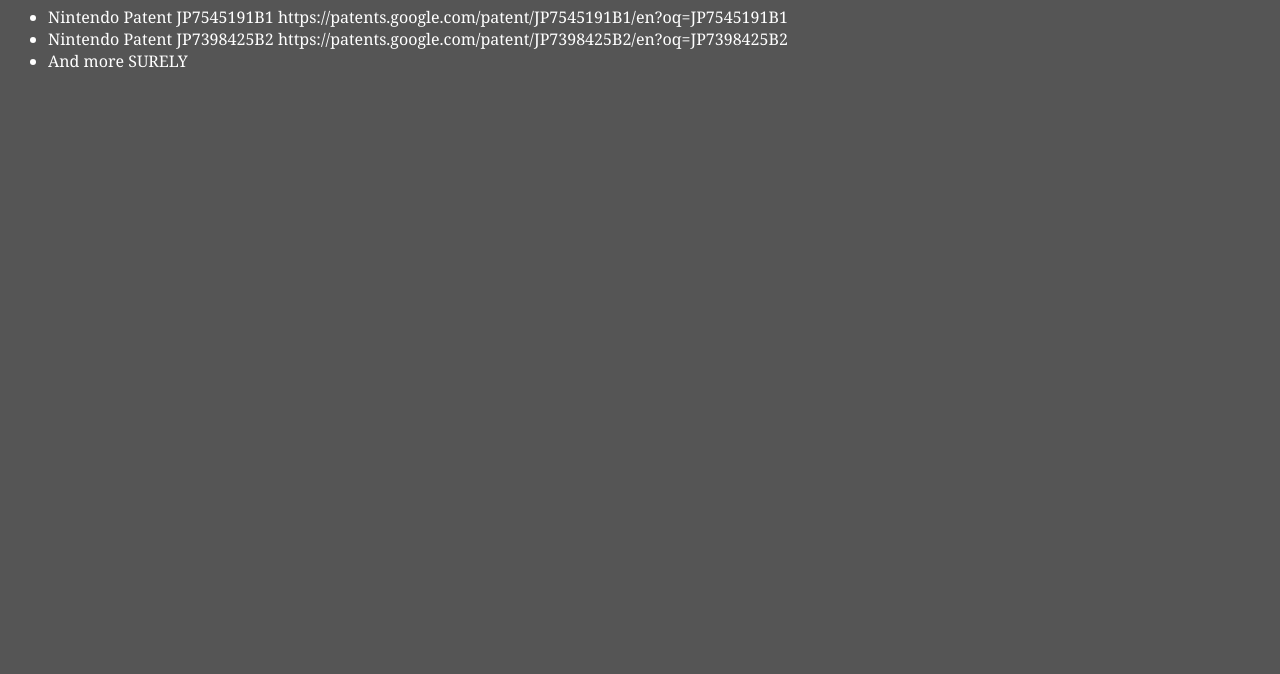
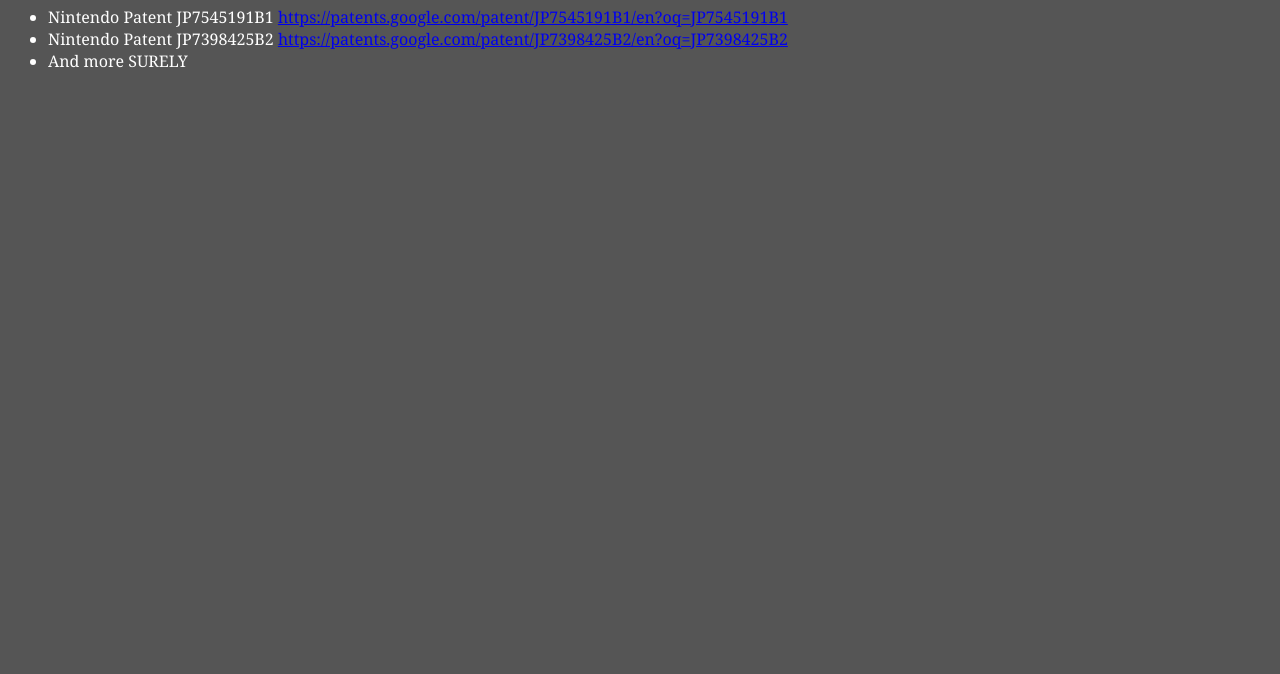
Before and after one commit to ganderson-pvcc/ganderson-pvcc.github.io, a plain HTML site: page ProjectSources.html in a window 1280 px wide. Shown: the part 126-800 px from the top of the page. Drawn offline with Linux system fonts and the light colour scheme.

Commit message:
Update ProjectSources.html

```diff
--- a/ProjectSources.html
+++ b/ProjectSources.html
@@ -22,8 +22,8 @@
 
       <h1>Sources:</h1>
         <ul>
-          <li>Nintendo Patent JP7545191B1 https://patents.google.com/patent/JP7545191B1/en?oq=JP7545191B1</li>
-          <li>Nintendo Patent JP7398425B2 https://patents.google.com/patent/JP7398425B2/en?oq=JP7398425B2</li>
+          <li>Nintendo Patent JP7545191B1 <a href=https://patents.google.com/patent/JP7545191B1/en?oq=JP7545191B1>https://patents.google.com/patent/JP7545191B1/en?oq=JP7545191B1</a></li>
+          <li>Nintendo Patent JP7398425B2 <a href=https://patents.google.com/patent/JP7398425B2/en?oq=JP7398425B2>https://patents.google.com/patent/JP7398425B2/en?oq=JP7398425B2</a></li>
           <li>And more SURELY</li>
         </ul>
 
```
